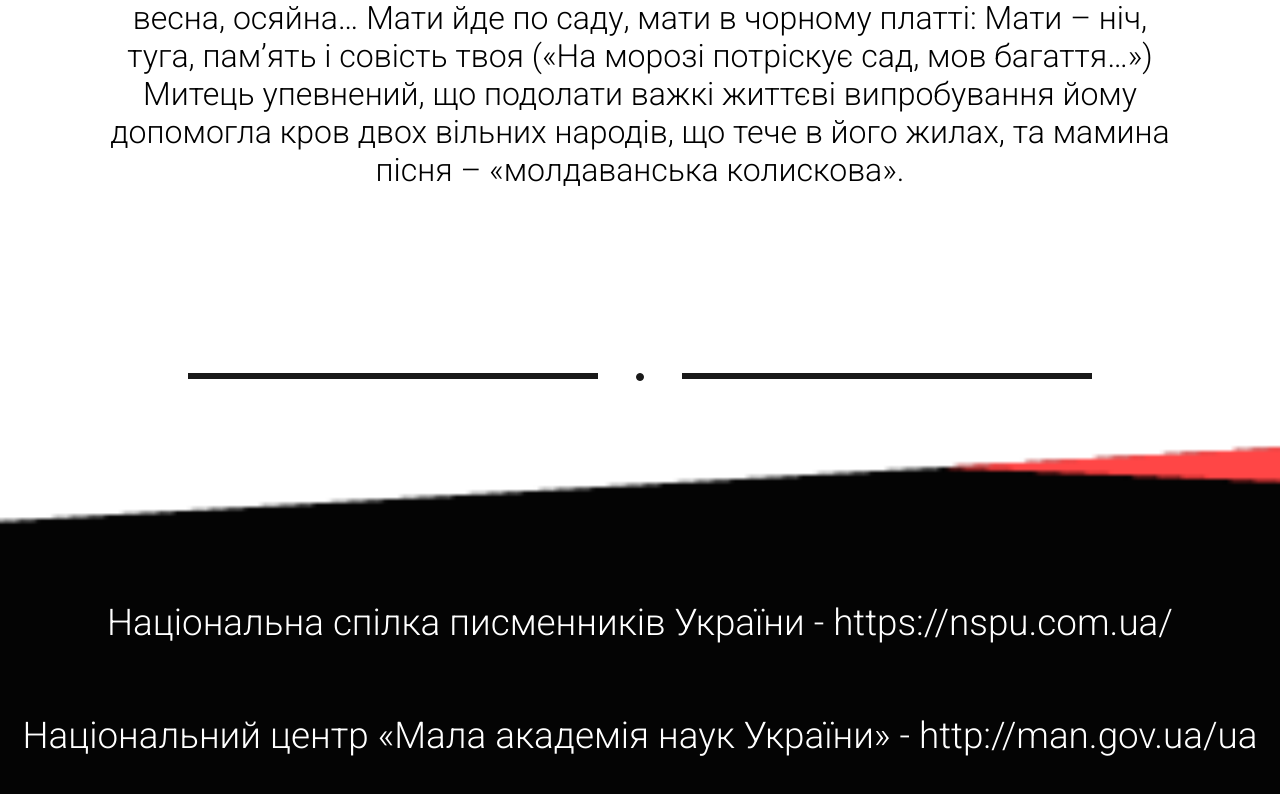
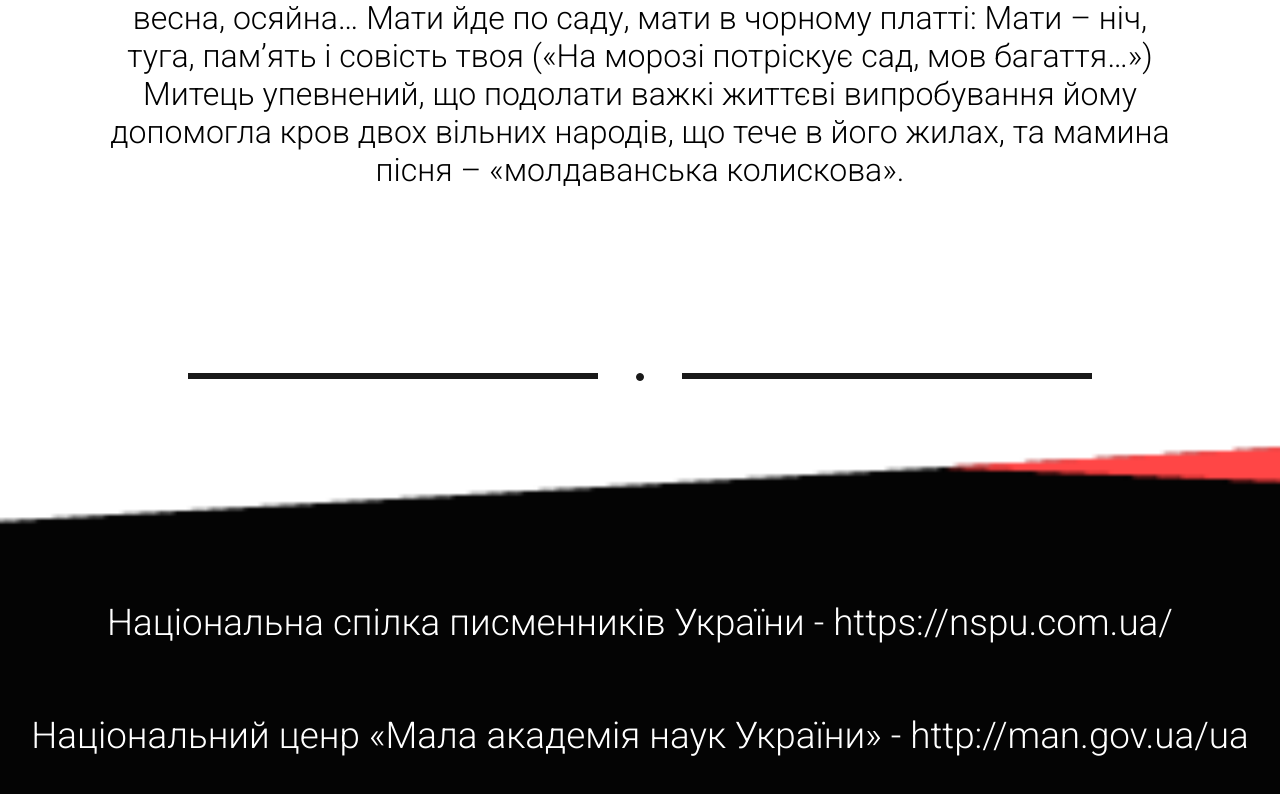
Before and after one commit to MOlegGoncharenko/MOlegGoncharenko.github.io, a plain HTML site: page Біографія/index.html in a window 1280 px wide. Shown: the part 2458-3252 px from the top of the page. Drawn offline with Linux system fonts and the light colour scheme; a web font is replaced by a local one.

Commit message:
Update index.html

```diff
--- a/Біографія/index.html
+++ b/Біографія/index.html
@@ -86,7 +86,7 @@
 
 		<p class="footer_text2">
 			<a href="http://man.gov.ua/ua" target="_blank">
-			Національний центр «Мала академія наук України» -
+			Національний ценр «Мала академія наук України» -
 			http://man.gov.ua/ua</a>
 		</p>
 	</footer>
```
